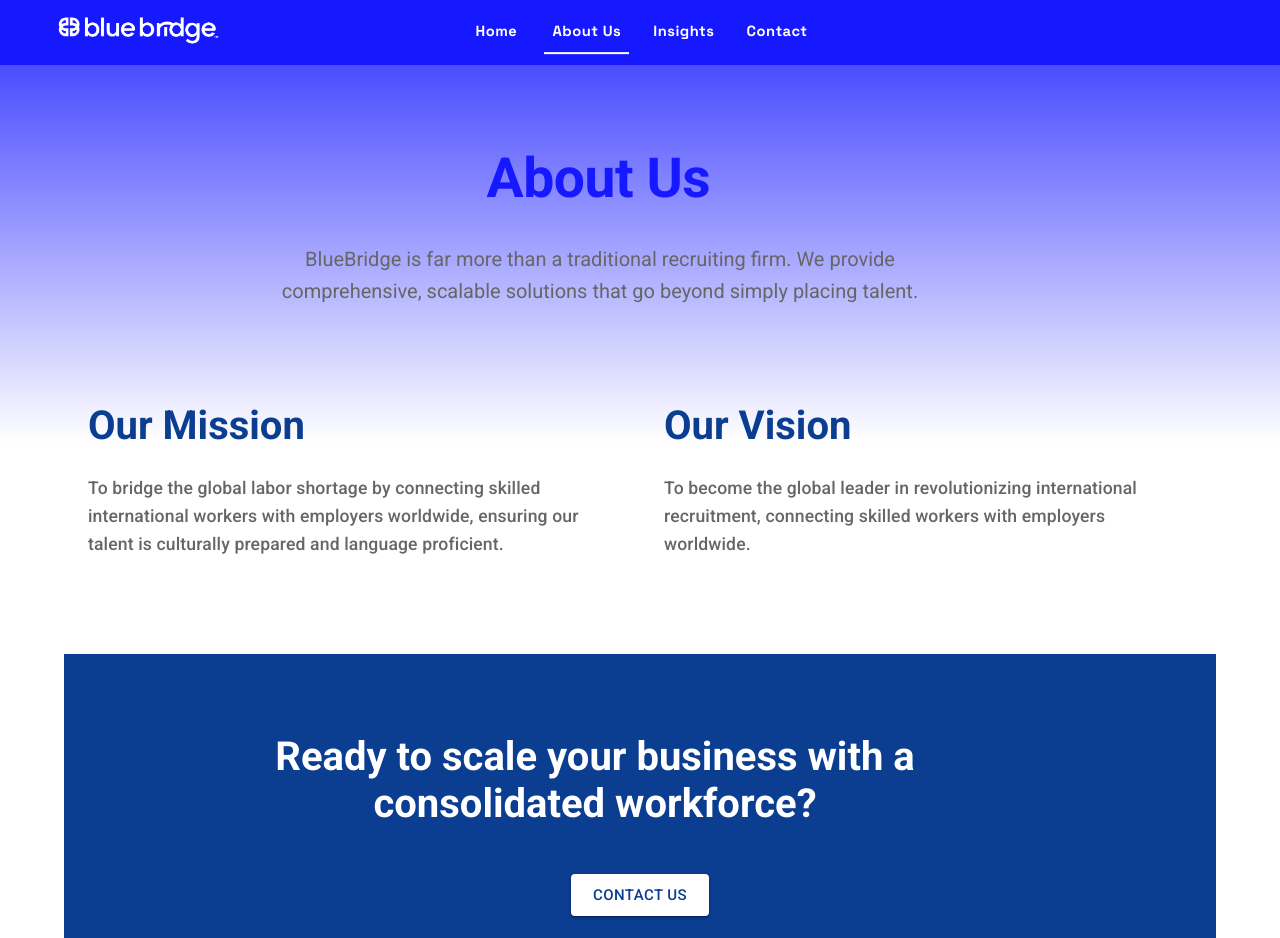
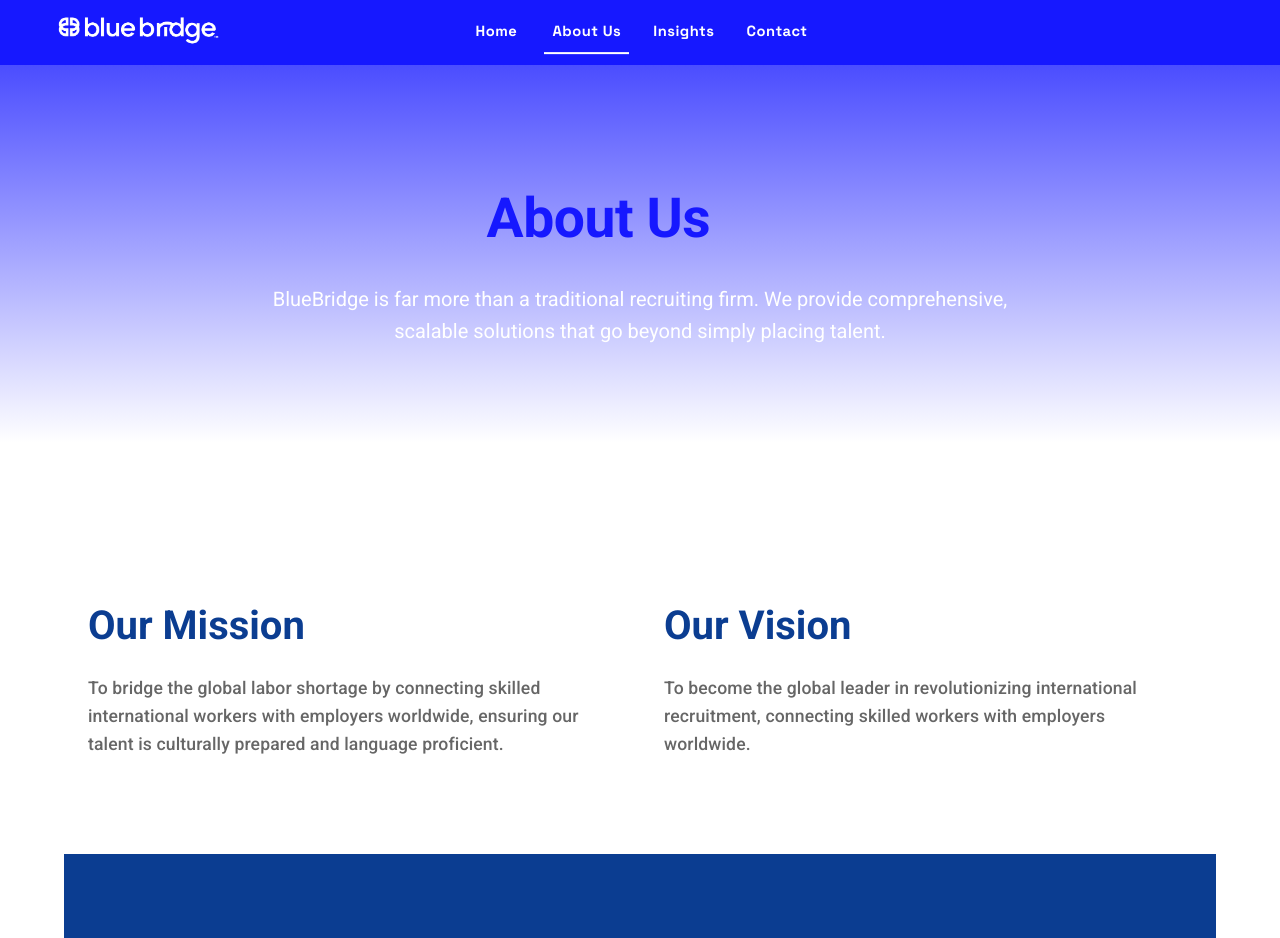
Before and after one commit to ddgrana2/bluebridge-landing, a React (Create React App) app: page /about in a window 1280 px wide. Shown: the top 938 px of the page. Built offline with nearby package versions, Linux system fonts and the light colour scheme.

Commit message:
Update styles: adjust title sizes, gradient position and navbar text weight

```diff
--- a/src/pages/about/about.jsx
+++ b/src/pages/about/about.jsx
@@ -9,34 +9,54 @@
     <Box sx={{
       position: 'relative',
       minHeight: '100vh',
-      pt: { xs: 2, sm: 3 }
+      bgcolor: 'transparent'
     }}>
       <PageGradient />
+
+      {/* Hero Section */}
+      <Box sx={{
+        py: { xs: 4, sm: 6, md: 8 },
+        px: { xs: 2, sm: 3, md: 4 },
+        position: 'relative',
+        zIndex: 2
+      }}>
         <Container maxWidth="lg">
+          <motion.div
+            initial={{ opacity: 0, y: 20 }}
+            animate={{ opacity: 1, y: 0 }}
+            transition={{ duration: 0.8 }}
+          >
             <PageTitle>About Us</PageTitle>
-        <Box
-          sx={{
-            maxWidth: { xs: '90%', md: '800px' },
-            mx: 'auto',
-            textAlign: 'center',
-            mt: 4
-          }}
-        >
             <Typography
               variant="h5"
-            color="text.secondary"
+              textAlign="center"
               sx={{
-              fontSize: { xs: '1.1rem', sm: '1.25rem' },
+                maxWidth: '800px',
+                mx: 'auto',
+                mb: 8,
+                color: '#FFFFFF',
                 lineHeight: 1.6
               }}
             >
               BlueBridge is far more than a traditional recruiting firm. We provide comprehensive,
               scalable solutions that go beyond simply placing talent.
             </Typography>
+          </motion.div>
+        </Container>
       </Box>
+
+      {/* Mission Vision Section */}
+      <Box sx={{
+        bgcolor: 'white',
+        position: 'relative',
+        zIndex: 2,
+        mt: 4
+      }}>
+        <Container maxWidth="lg">
           <MissionVisionSection />
           <CTASection />
         </Container>
+      </Box>
     </Box>
   );
 }
```
Lines whose indentation alone changed are shown as unchanged.
